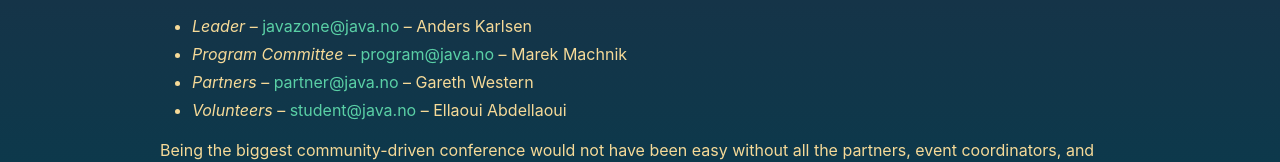
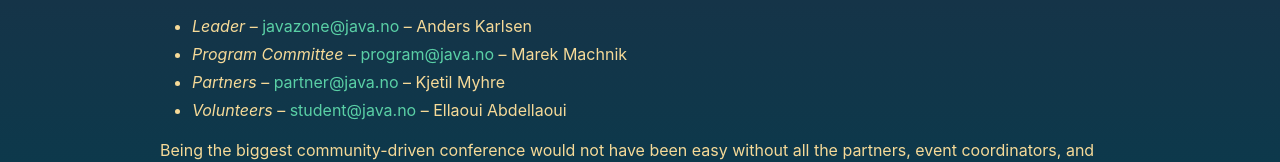
Before and after one commit to javaBin/2023.javazone.no, a Next.js app: page /about in a window 1280 px wide. Shown: the part 1585-1747 px from the top of the page. Built offline with nearby package versions, Linux system fonts and the light colour scheme.

Commit message:
Bytt partneransvarlig

```diff
--- a/app/about/page.tsx
+++ b/app/about/page.tsx
@@ -48,7 +48,7 @@ export default function About() {
                                                 rel="noreferrer">program@java.no</a> – Marek Machnik
             </li>
             <li><em>Partners</em> – <a href="mailto:partner@java.no" target="_blank"
-                                       rel="noreferrer">partner@java.no</a> – Gareth Western
+                                       rel="noreferrer">partner@java.no</a> – Kjetil Myhre
             </li>
             <li><em>Volunteers</em> – <a href="mailto:student@java.no" target="_blank"
                                          rel="noreferrer">student@java.no</a> – Ellaoui Abdellaoui
```
